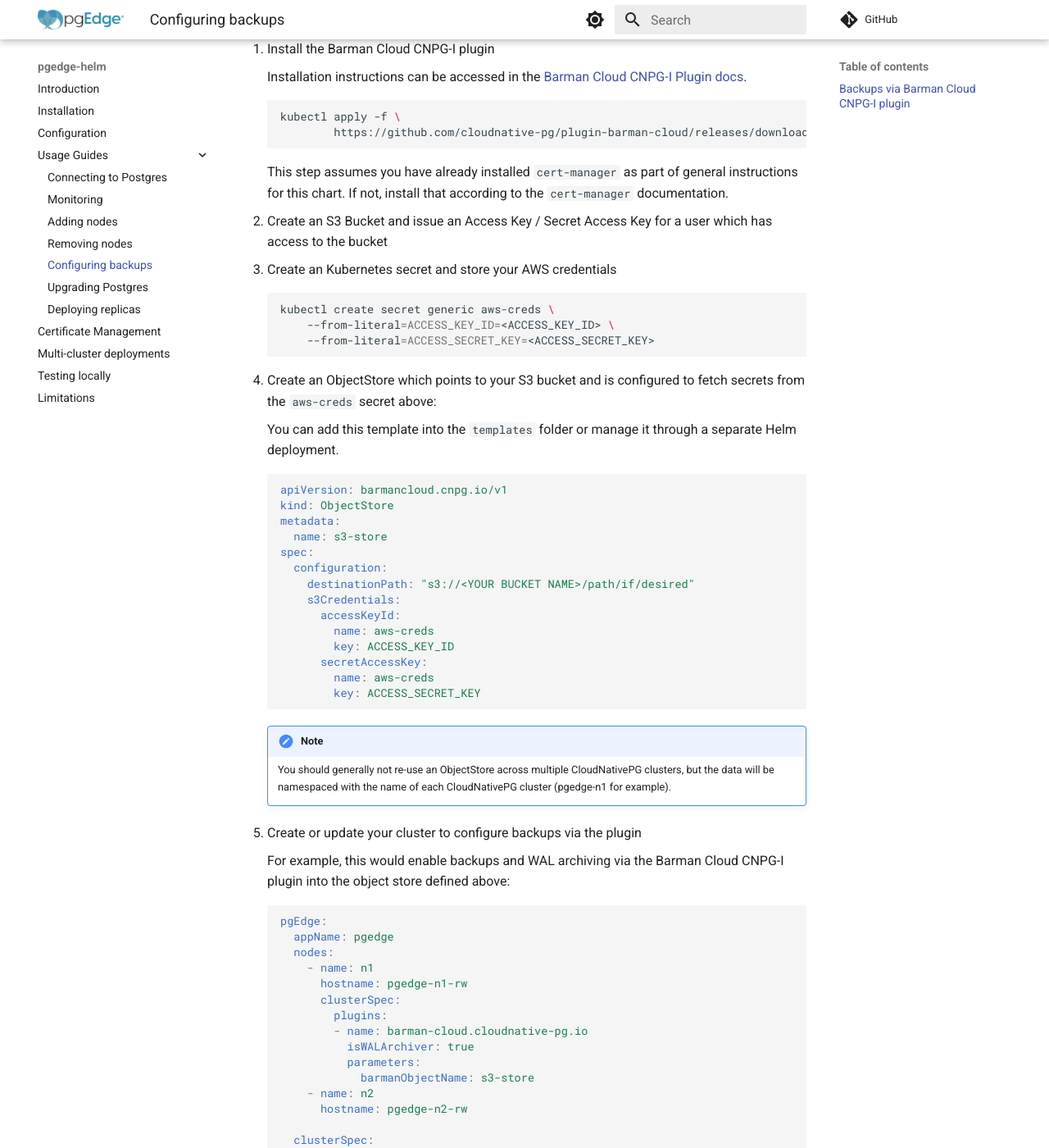
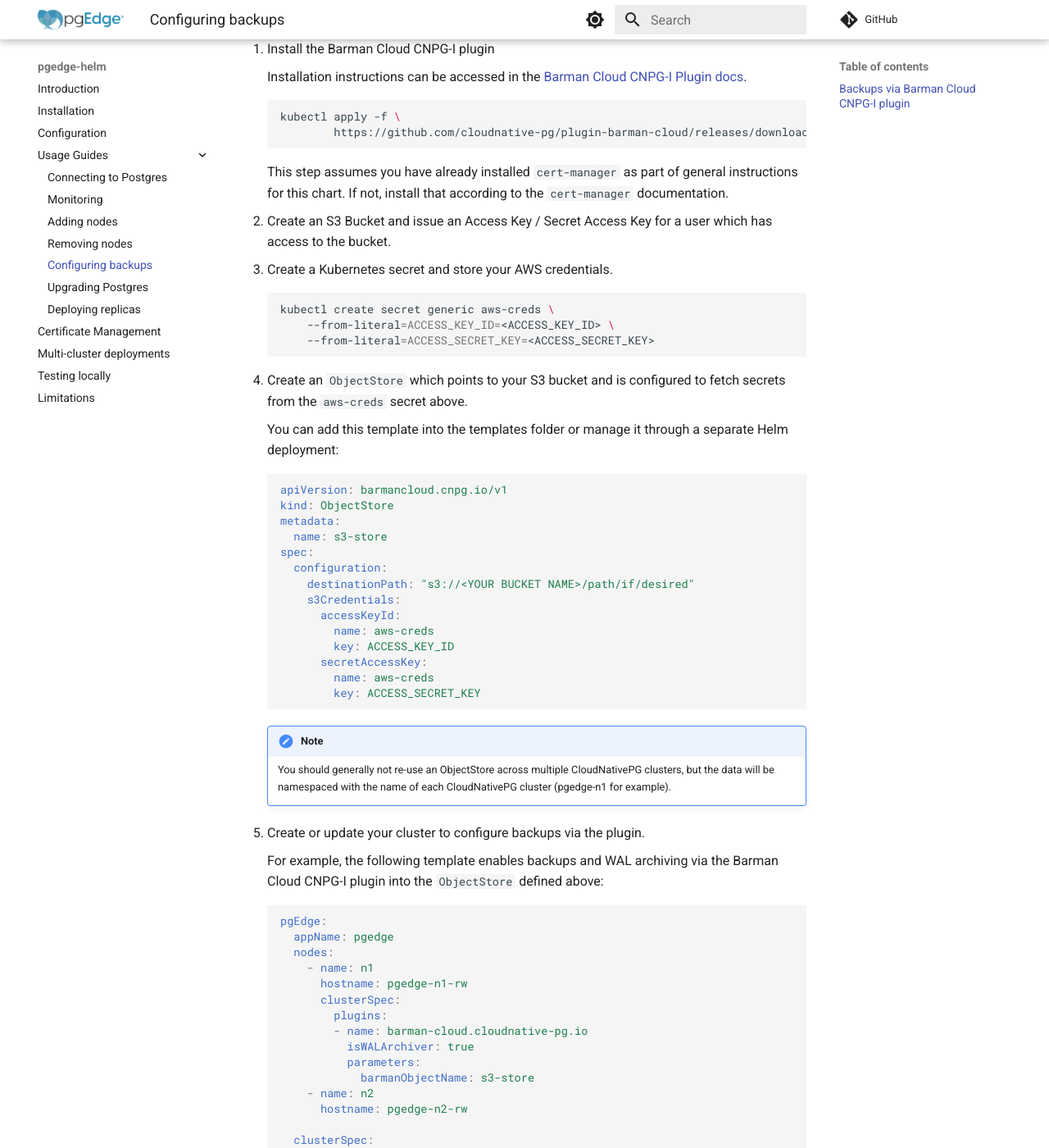
Before and after one commit to pgEdge/pgedge-helm, an MkDocs documentation site: the page built from docs/usage/backups.md, in a window 1280 px wide and 1400 px high, scrolled down 618 px. Shown: the whole window at 82% size. Built offline with MkDocs 1.6.1 and Material for MkDocs 9.7.7, drawn with Linux system fonts in a browser that asks for light colours; comment, search, counter and statistics services are not loaded; some of the changed text lies outside the part shown.

Commit message:
address backups.md feedback

````diff
--- a/docs/usage/backups.md
+++ b/docs/usage/backups.md
@@ -21,9 +21,9 @@
 
     This step assumes you have already installed `cert-manager` as part of general instructions for this chart. If not, install that according to the `cert-manager` documentation.
 
-2. Create an S3 Bucket and issue an Access Key / Secret Access Key for a user which has access to the bucket
+2. Create an S3 Bucket and issue an Access Key / Secret Access Key for a user which has access to the bucket.
 
-3. Create an Kubernetes secret and store your AWS credentials
+3. Create a Kubernetes secret and store your AWS credentials.
 
     ```sh
     kubectl create secret generic aws-creds \
@@ -31,9 +31,9 @@
         --from-literal=ACCESS_SECRET_KEY=<ACCESS_SECRET_KEY>
     ```
 
-4. Create an ObjectStore which points to your S3 bucket and is configured to fetch secrets from the `aws-creds` secret above:
+4. Create an `ObjectStore` which points to your S3 bucket and is configured to fetch secrets from the `aws-creds` secret above.
 
-    You can add this template into the `templates` folder or manage it through a separate Helm deployment.
+    You can add this template into the templates folder or manage it through a separate Helm deployment:
 
     ```yaml
     apiVersion: barmancloud.cnpg.io/v1
@@ -56,9 +56,9 @@
 
         You should generally not re-use an ObjectStore across multiple CloudNativePG clusters, but the data will be namespaced with the name of each CloudNativePG cluster (pgedge-n1 for example).
 
-5. Create or update your cluster to configure backups via the plugin
+5. Create or update your cluster to configure backups via the plugin.
 
-    For example, this would enable backups and WAL archiving via the Barman Cloud CNPG-I plugin into the object store defined above:
+    For example, the following template enables backups and WAL archiving via the Barman Cloud CNPG-I plugin into the `ObjectStore` defined above:
 
     ```yaml
 
@@ -93,7 +93,7 @@
     kubectl get backups
     ```
 
-7. If desired, configure scheduled backups with Barman via the `ScheduledBackup` resource:
+7. If desired, configure scheduled backups with Barman via the `ScheduledBackup` resource.
 
     For example, to setup a scheduled backup at midnight everyday for the `n1` node, use this template:
 
````
Also changed, not shown: other parts of docs/usage/backups.md (+1 -1 lines).
